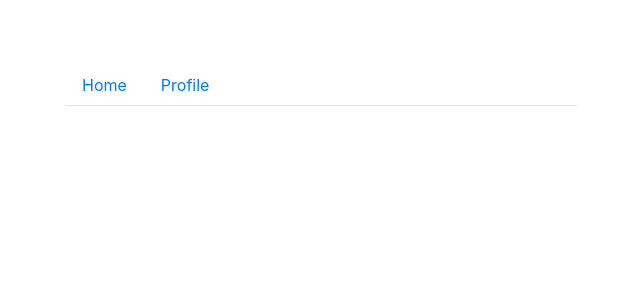
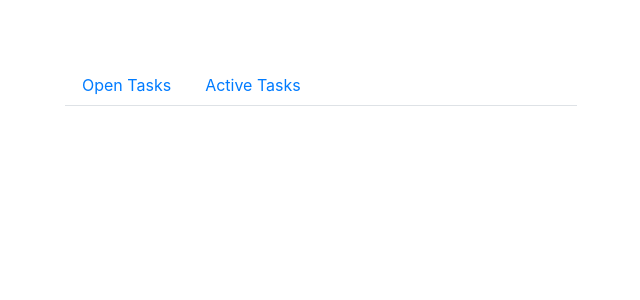
Before and after one commit to dannyleewalasek/react-todo-app, a React (Create React App) app: page / in a window 1280 px wide. Shown: the top 300 px of the page, without its empty margins (319-959 px from the left). Built offline with nearby package versions, Linux system fonts and the light colour scheme; the HTML template or start-up script is replaced by a standard one.

Commit message:
Added custom colours for bootstrap Toast elements

```diff
--- a/src/App.js
+++ b/src/App.js
@@ -39,11 +39,11 @@ class App extends React.Component {
           }}
         >
         <Tabs defaultActiveKey="profile" id="uncontrolled-tab-example" className="mb-3">
-          <Tab eventKey="Open Tasks" title="Home">
+          <Tab eventKey="Open Tasks" title="Open Tasks">
           <NewTaskForm></NewTaskForm>
                   <ToDoList></ToDoList>
           </Tab>
-          <Tab eventKey="Completed Tasks" title="Profile">
+          <Tab eventKey="Active Tasks" title="Active Tasks">
             DONE GO HERE
           </Tab>
         </Tabs>
--- /dev/null
+++ b/src/components/bootstrap-modified-styles.css
@@ -0,0 +1,4 @@
+.activeTask {
+    background-color:rgba(0, 128, 0, 0.418);
+    color:white;
+}
--- a/src/components/list-item.component.jsx
+++ b/src/components/list-item.component.jsx
@@ -1,13 +1,14 @@
 import React, { useContext } from "react";
 import Toast from 'react-bootstrap/Toast'
 import ToDoContext from "../context/todo-context";
+import './bootstrap-modified-styles.css';
 
 const ListItem = ({ title, description }) => {
   const contextState = useContext(ToDoContext);
   const { removeTask } = contextState;
   return (
 <Toast onClose={() => removeTask(title)}>
-  <Toast.Header>
+  <Toast.Header className="activeTask">
     <img src="holder.js/20x20?text=%20" className="rounded mr-2" alt="" />
     <strong className="mr-auto">{title}</strong>
     <small>11 mins ago</small>
```
